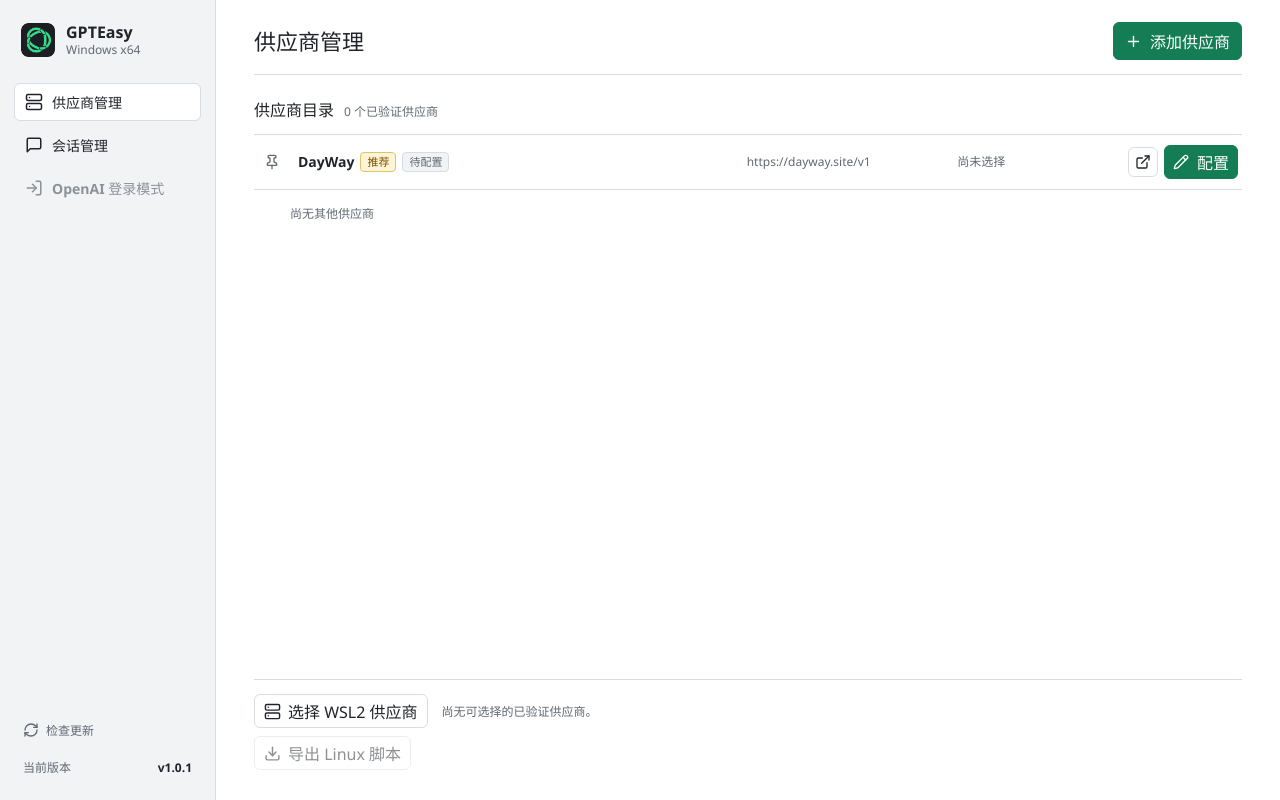
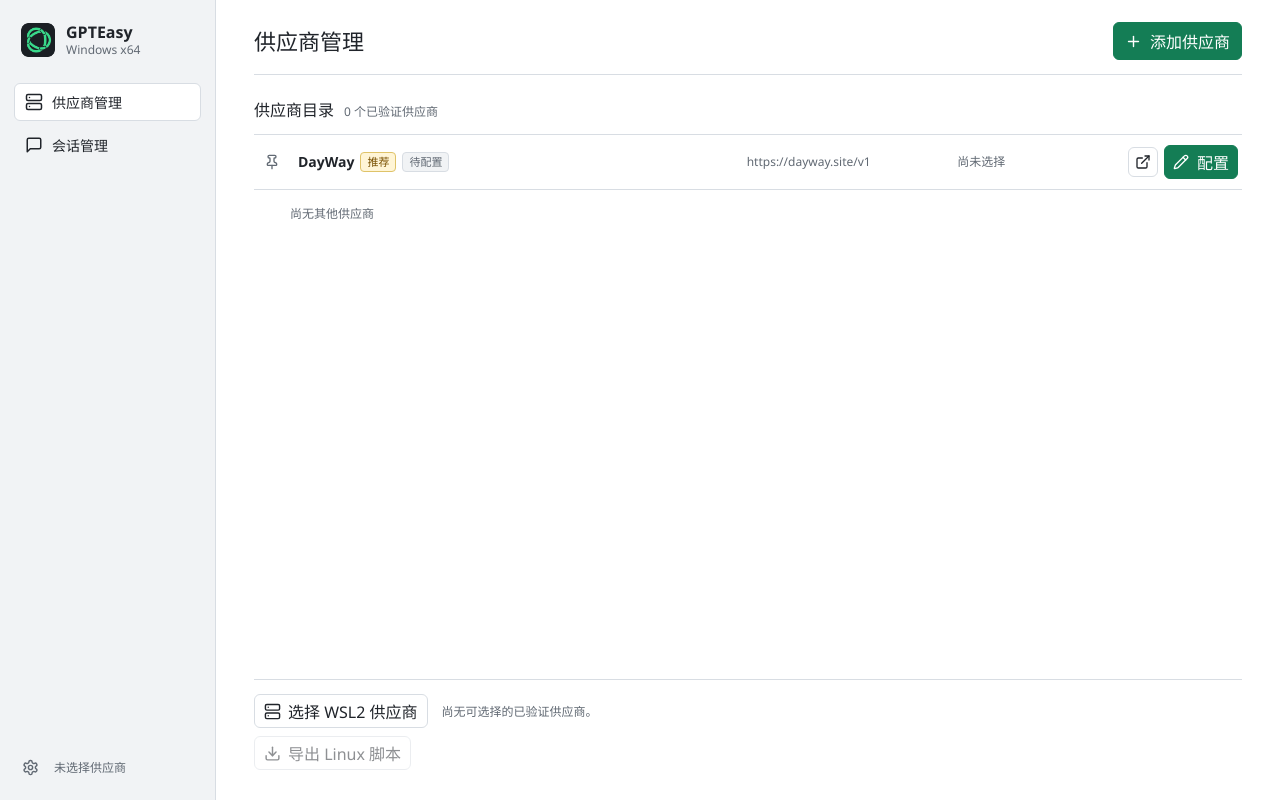
Before and after one commit to yinshaohua/GPTEasy, a React (Vite) app: page / in a window 1280 px wide. Built offline with nearby package versions, Linux system fonts and the light colour scheme.

Commit message:
调整设置菜单和更新检查交互

```diff
--- a/src/App.tsx
+++ b/src/App.tsx
@@ -43,6 +43,20 @@
   const [update, setUpdate] = useState<UpdateSnapshot>(initialUpdateSnapshot);
   const [updateDialogOpen, setUpdateDialogOpen] = useState(false);
   const [installError, setInstallError] = useState<string | null>(null);
+  const [currentProviderName, setCurrentProviderName] = useState<string | null>(null);
+
+  const handleInstall = useCallback(() => {
+    void installUpdate().then((snapshot) => {
+      setInstallError(null);
+      if (snapshot) setUpdate(snapshot);
+    }).catch((error: { messageId?: string; message_id?: string }) => {
+      const messageId = error?.messageId ?? error?.message_id;
+      setInstallError(messageId === "update.busy"
+        ? updateMessages.installBusy
+        : updateMessages.errors[(messageId?.replace("update.", "") ?? "") as keyof typeof updateMessages.errors]
+          ?? updateMessages.errors.launch_failed);
+    });
+  }, []);
 
   const load = useCallback(async (refresh: boolean) => {
     try {
@@ -75,6 +89,7 @@
   const updateSidebar: UpdateSidebarState = {
     snapshot: update,
     onOpen: () => setUpdateDialogOpen(true),
+    onInstall: handleInstall,
   };
 
   if (state.kind !== "loaded" || state.snapshot.mode === "blocked") {
@@ -94,6 +109,7 @@
       <div className="app-view" hidden={page !== "providers"}>
         <ProviderPage
           onOpenAiActionChange={setOpenAiAction}
+          onCurrentProviderNameChange={setCurrentProviderName}
           update={updateSidebar}
           onOpenSessions={() => {
             setSessionVisited(true);
@@ -107,6 +123,7 @@
             active={page === "sessions"}
             onOpenProviders={() => setPage("providers")}
             openAiAction={openAiAction}
+            currentProviderName={currentProviderName}
             update={updateSidebar}
           />
         </div>
@@ -121,16 +138,7 @@
             if (snapshot) setUpdate(snapshot);
           }).catch(() => undefined)}
           onManualDownload={() => void openUpdateManualDownload()}
-          onInstall={() => void installUpdate().then((snapshot) => {
-            setInstallError(null);
-            if (snapshot) setUpdate(snapshot);
-          }).catch((error: { messageId?: string; message_id?: string }) => {
-            const messageId = error?.messageId ?? error?.message_id;
-            setInstallError(messageId === "update.busy"
-              ? updateMessages.installBusy
-              : updateMessages.errors[(messageId?.replace("update.", "") ?? "") as keyof typeof updateMessages.errors]
-                ?? updateMessages.errors.launch_failed);
-          })}
+          onInstall={handleInstall}
         />
       )}
     </>
@@ -189,6 +197,12 @@
         </dl>
         {pending && <p className="update-ready-note">{updateMessages.pendingNote}</p>}
         {incomplete && <p className="update-ready-note">{updateMessages.incompleteNote}</p>}
+        {snapshot.state === "checking" && (
+          <p className="update-status-note" role="status">{updateMessages.status.checking}</p>
+        )}
+        {snapshot.state === "up_to_date" && (
+          <p className="update-ready-note" role="status">{updateMessages.status.up_to_date}</p>
+        )}
         {snapshot.state === "failed" && <p className="inline-error">{snapshot.errorMessage ?? (snapshot.failureCategory ? updateMessages.errors[snapshot.failureCategory] : updateMessages.errors.check_failed)}</p>}
         {installError && <p className="inline-error">{installError}</p>}
         {progress && <div className="update-progress" aria-label={updateMessages.progressLabel}><span style={{ width: snapshot.progressPercent === null ? "35%" : `${snapshot.progressPercent}%` }} /><strong>{progress}</strong></div>}
--- a/src/AppSidebar.tsx
+++ b/src/AppSidebar.tsx
@@ -1,18 +1,21 @@
 import {
+  CircleCheck,
+  Download,
   LoaderCircle,
   LogIn,
   MessageSquare,
-  PackageCheck,
   RefreshCw,
   Server,
+  Settings,
 } from "lucide-react";
+import { useState } from "react";
 
-import { providerMessages, updateMessages } from "./messages";
 import type { UpdateSnapshot } from "./contracts/update";
 
 export interface UpdateSidebarState {
   snapshot: UpdateSnapshot;
   onOpen: () => void;
+  onInstall?: () => void;
 }
 
 export interface OpenAiSidebarAction {
@@ -29,12 +32,14 @@
   onOpenSessions,
   openAiAction,
   update,
+  currentProviderName,
 }: {
   activeView?: "providers" | "sessions";
   onOpenProviders?: () => void;
   onOpenSessions?: () => void;
   openAiAction?: OpenAiSidebarAction;
   update?: UpdateSidebarState;
+  currentProviderName?: string | null;
 }) {
   return (
     <aside className="sidebar" aria-label="应用导航">
@@ -59,46 +64,81 @@
             <MessageSquare size={18} aria-hidden="true" />
             <span>会话管理</span>
           </button>
-          {openAiAction && (
-            <button
-              className="nav-item"
-              type="button"
-              onClick={openAiAction.onSelect}
-              disabled={openAiAction.disabled}
-              aria-pressed={openAiAction.current}
-              aria-description={openAiAction.description}
-            >
-              {openAiAction.busy
-                ? <LoaderCircle className="is-spinning" size={18} aria-hidden="true" />
-                : <LogIn size={18} aria-hidden="true" />}
-              <span>{providerMessages.switchToOpenAiLogin}</span>
-            </button>
-          )}
         </nav>
       )}
-      {update && <UpdateStatus update={update} />}
+      <SidebarFooter currentProviderName={currentProviderName} openAiAction={openAiAction} update={update} />
     </aside>
   );
 }
 
-function UpdateStatus({ update }: { update: UpdateSidebarState }) {
-  const { snapshot } = update;
-  const label = snapshot.state === "pending"
-    ? updateMessages.status.pending(snapshot.availableVersion)
-    : snapshot.state === "incomplete"
-      ? updateMessages.status.incomplete(snapshot.availableVersion)
-      : updateMessages.status[snapshot.state];
-  const Icon = snapshot.state === "pending" || snapshot.state === "incomplete" ? PackageCheck : RefreshCw;
+function SidebarFooter({
+  currentProviderName,
+  openAiAction,
+  update,
+}: {
+  currentProviderName?: string | null;
+  openAiAction?: OpenAiSidebarAction;
+  update?: UpdateSidebarState;
+}) {
+  const [settingsOpen, setSettingsOpen] = useState(false);
+  const snapshot = update?.snapshot;
+  const hasUpdate = Boolean(snapshot && ["downloading", "pending", "incomplete"].includes(snapshot.state) && snapshot.availableVersion);
+  const isDownloading = snapshot?.state === "downloading";
+  const isReady = snapshot?.state === "pending" || snapshot?.state === "incomplete";
+  const providerLabel = currentProviderName || (openAiAction?.current ? "OpenAI 登录模式" : "未选择供应商");
+
   return (
-    <div className="sidebar-update">
-      <button className="sidebar-update-button" type="button" onClick={update.onOpen}>
-        <Icon className={snapshot.state === "checking" || snapshot.state === "downloading" ? "is-spinning" : undefined} size={16} aria-hidden="true" />
-        <span>{label}</span>
-      </button>
-      <button className="sidebar-version" type="button" onClick={update.onOpen}>
-        <span>当前版本</span>
-        <strong>v{snapshot.currentVersion}</strong>
-      </button>
+    <div className="sidebar-footer">
+      <div className="sidebar-footer-row">
+        <div className="sidebar-settings-wrap">
+          <button
+            className="sidebar-settings-button"
+            type="button"
+            aria-label="设置"
+            aria-expanded={settingsOpen}
+            onClick={() => setSettingsOpen((value) => !value)}
+          >
+            <Settings size={17} aria-hidden="true" />
+          </button>
+          {settingsOpen && (
+            <div className="sidebar-settings-menu" role="menu">
+              <button
+                type="button"
+                role="menuitem"
+                onClick={() => {
+                  if (!openAiAction) return;
+                  setSettingsOpen(false);
+                  openAiAction.onSelect();
+                }}
+                disabled={!openAiAction || openAiAction.disabled || openAiAction.current}
+                title={openAiAction?.description ?? "正在读取 Codex 登录状态。"}
+              >
+                {openAiAction?.busy ? <LoaderCircle className="is-spinning" size={15} aria-hidden="true" /> : <LogIn size={15} aria-hidden="true" />}
+                返回 OpenAI 登录模式
+              </button>
+              {update && (
+                <button type="button" role="menuitem" onClick={() => { setSettingsOpen(false); update.onOpen(); }}>
+                  <RefreshCw size={15} aria-hidden="true" />
+                  检查更新...
+                </button>
+              )}
+            </div>
+          )}
+        </div>
+        <span className="sidebar-provider-name" title={providerLabel}>{providerLabel}</span>
+        {hasUpdate && update && (
+          <button
+            className={`sidebar-update-indicator${isReady ? " is-ready" : ""}${isDownloading ? " is-downloading" : ""}`}
+            type="button"
+            onClick={isReady && update.onInstall ? update.onInstall : update.onOpen}
+            title={isReady ? "点击重启升级" : undefined}
+            aria-label={isReady ? "点击重启升级" : `下载更新${snapshot?.progressPercent == null ? "" : ` ${snapshot.progressPercent}%`}`}
+          >
+            {isReady ? <CircleCheck size={18} aria-hidden="true" /> : <Download size={16} aria-hidden="true" />}
+            {isDownloading && <span>{snapshot?.progressPercent == null ? "..." : `${snapshot.progressPercent}%`}</span>}
+          </button>
+        )}
+      </div>
     </div>
   );
 }
--- a/src/ProviderPage.tsx
+++ b/src/ProviderPage.tsx
@@ -136,10 +136,12 @@
 
 export default function ProviderPage({
   onOpenAiActionChange,
+  onCurrentProviderNameChange,
   onOpenSessions,
   update,
 }: {
   onOpenAiActionChange?: (action: OpenAiSidebarAction) => void;
+  onCurrentProviderNameChange?: (name: string | null) => void;
   onOpenSessions?: () => void;
   update?: UpdateSidebarState;
 }) {
@@ -996,9 +998,13 @@
     });
   }, [environment, onOpenAiActionChange, openAiCurrent, openAiDisabled, openAiReason, switchingMode]);
 
+  useEffect(() => {
+    onCurrentProviderNameChange?.(openAiCurrent ? "OpenAI 登录模式" : environment?.currentProvider?.name ?? null);
+  }, [environment, onCurrentProviderNameChange, openAiCurrent]);
+
   return (
     <div className="app-shell">
-      <AppSidebar onOpenSessions={onOpenSessions} update={update} openAiAction={{
+      <AppSidebar onOpenSessions={onOpenSessions} update={update} currentProviderName={openAiCurrent ? "OpenAI 登录模式" : environment?.currentProvider?.name} openAiAction={{
         busy: switchingMode,
         current: openAiCurrent,
         description: openAiReason,
--- a/src/global.css
+++ b/src/global.css
@@ -130,51 +130,139 @@
   gap: 5px;
 }
 
-.sidebar-update {
-  display: grid;
-  gap: 3px;
+.sidebar-footer {
+  position: relative;
   margin-top: auto;
   padding-top: 18px;
 }
 
-.sidebar-update-button,
-.sidebar-version {
-  width: 100%;
+.sidebar-footer-row {
   display: flex;
   align-items: center;
   gap: 7px;
   min-width: 0;
-  padding: 7px 8px;
+  min-height: 34px;
+}
+
+.sidebar-provider-name {
+  min-width: 0;
+  flex: 1;
+  overflow: hidden;
+  color: var(--text-muted);
+  font-size: 12px;
+  text-overflow: ellipsis;
+  white-space: nowrap;
+}
+
+.sidebar-update-indicator,
+.sidebar-settings-button {
+  flex: 0 0 auto;
+  display: inline-flex;
+  align-items: center;
+  justify-content: center;
+  gap: 4px;
+  min-width: 32px;
+  height: 32px;
+  padding: 0 7px;
   color: var(--text-muted);
   background: transparent;
   border: 1px solid transparent;
-  border-radius: 5px;
+  border-radius: 6px;
+  font-size: 11px;
+  cursor: pointer;
+}
+
+.sidebar-update-indicator:hover,
+.sidebar-settings-button:hover,
+.sidebar-settings-button[aria-expanded="true"] {
+  color: var(--text);
+  background: var(--surface);
+  border-color: var(--border);
+}
+
+.sidebar-update-indicator.is-downloading {
+  min-width: 78px;
+  color: #ffffff;
+  background: #5b99f1;
+  border-color: #5b99f1;
+  border-radius: 999px;
+  font-size: 14px;
+  font-weight: 700;
+}
+
+.sidebar-update-indicator.is-downloading:hover {
+  color: #ffffff;
+  background: #4f8be3;
+  border-color: #4f8be3;
+}
+
+.sidebar-update-indicator.is-ready {
+  width: 36px;
+  color: #ffffff;
+  background: #5b99f1;
+  border-color: #5b99f1;
+  border-radius: 50%;
+}
+
+.sidebar-update-indicator.is-ready:hover {
+  color: #ffffff;
+  background: #4f8be3;
+  border-color: #4f8be3;
+}
+
+.sidebar-update-indicator.is-ready:hover svg {
+  animation: update-ready-wiggle 650ms ease-in-out;
+}
+
+.sidebar-settings-wrap {
+  position: relative;
+  flex: 0 0 auto;
+}
+
+.sidebar-settings-menu {
+  position: absolute;
+  left: 0;
+  bottom: 40px;
+  z-index: 5;
+  display: grid;
+  gap: 2px;
+  width: max-content;
+  min-width: 180px;
+  padding: 5px;
+  background: var(--surface);
+  border: 1px solid var(--border);
+  border-radius: 6px;
+  box-shadow: 0 10px 28px rgb(0 0 0 / 18%);
+}
+
+.sidebar-settings-menu button {
+  display: flex;
+  align-items: center;
+  gap: 8px;
+  min-height: 32px;
+  padding: 6px 9px;
+  color: var(--text);
+  background: transparent;
+  border: 0;
+  border-radius: 4px;
   font-size: 12px;
   text-align: left;
   cursor: pointer;
 }
 
-.sidebar-update-button:hover,
-.sidebar-version:hover {
-  color: var(--text);
-  background: var(--surface);
-  border-color: var(--border);
-}
-
-.sidebar-update-button span {
-  overflow: hidden;
-  text-overflow: ellipsis;
-  white-space: nowrap;
-}
-
-.sidebar-version {
-  justify-content: space-between;
-  cursor: pointer;
-}
-
-.sidebar-version strong {
-  color: var(--text);
-  font-weight: 600;
+.sidebar-settings-menu button:hover {
+  background: var(--surface-muted);
+}
+
+.sidebar-settings-menu button:disabled {
+  color: var(--text-muted);
+  cursor: not-allowed;
+}
+
+@keyframes update-ready-wiggle {
+  0%, 100% { transform: rotate(0); }
+  35% { transform: rotate(-12deg); }
+  70% { transform: rotate(10deg); }
 }
 
 .main-content {
@@ -2095,7 +2183,7 @@
     margin-top: 10px;
   }
 
-  .sidebar-update {
+  .sidebar-footer {
     flex: 1 1 100%;
     margin-top: 10px;
     padding-top: 0;
```
Also changed, not shown: src/SessionPage.tsx (+9 -4 lines), 2 other files (tests, documents, lock files or other folders).
